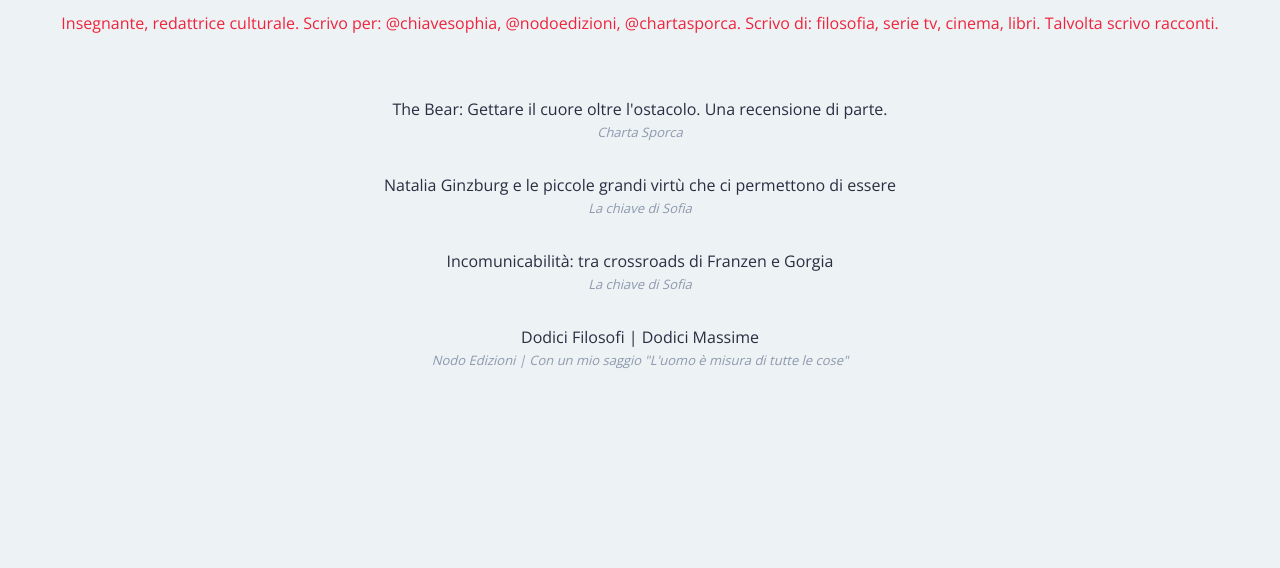
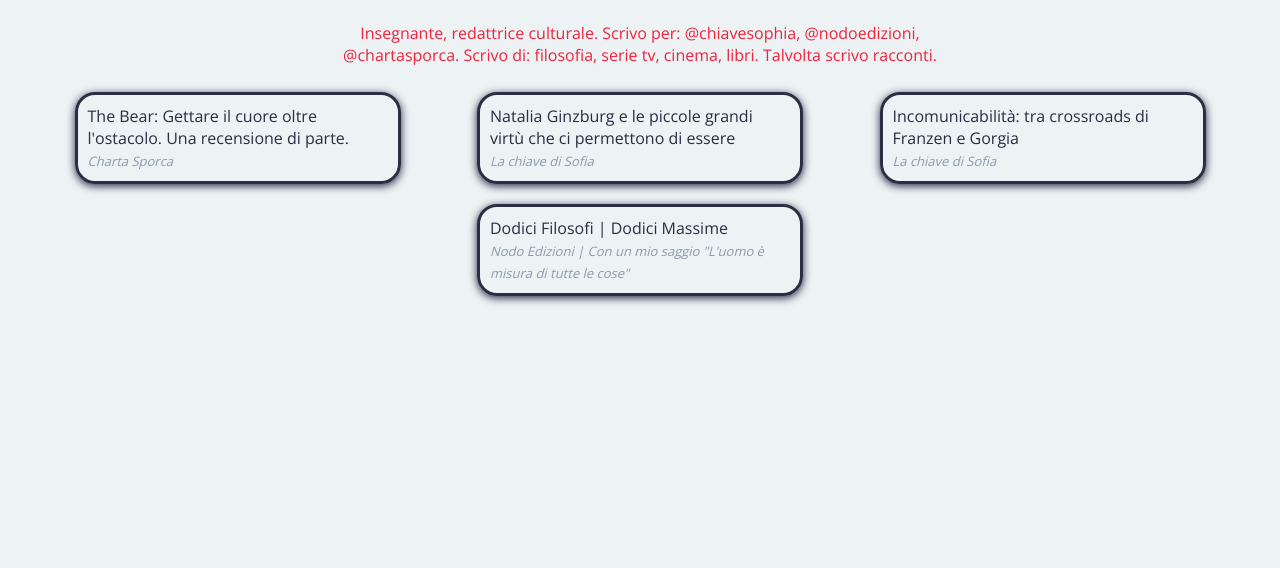
Before and after one commit to Tussis88/LinkTreeFra, a plain HTML site: page index.html in a window 1280 px wide. Shown: the part 232-800 px from the top of the page. Drawn offline with nearby package versions, Linux system fonts and the light colour scheme.

Commit message:
creato le carte

```diff
--- a/index.html
+++ b/index.html
@@ -1,46 +1,52 @@
 <!DOCTYPE html>
 <html lang="en">
+
 <head>
     <meta charset="UTF-8">
     <title>Francesca Plesnizer - Links</title>
     <link rel="stylesheet" href="styles.css">
 </head>
+
 <body>
     <main>
         <header>
-            <img src="/immagini/fra.jpeg">
+            <img src="immagini/fra.jpeg">
             <h1>Francesca Plesnizer</h1>
             <p>
-                Insegnante, redattrice culturale. Scrivo per: @chiavesophia, @nodoedizioni, @chartasporca. Scrivo di: filosofia, serie tv, cinema, libri. Talvolta scrivo racconti.
+                Insegnante, redattrice culturale. Scrivo per: @chiavesophia, @nodoedizioni, @chartasporca. Scrivo di:
+                filosofia, serie tv, cinema, libri. Talvolta scrivo racconti.
             </p>
         </header>
 
-        <ul>
-            <li>
-                <a href="https://www.chartasporca.it/the-bear-gettare-il-cuore-oltre-lostacolo-una-recensione-di-parte/">
+        <div class="container">
+            <div class="card">
+                <a
+                    href="https://www.chartasporca.it/the-bear-gettare-il-cuore-oltre-lostacolo-una-recensione-di-parte/">
                     The Bear: Gettare il cuore oltre l'ostacolo. Una recensione di parte.<br>
                     <i class="rivista">Charta Sporca</i>
                 </a>
-            </li>
-            <li>
+            </div>
+            <div class="card">
                 <a href="http://www.lachiavedisophia.com/blog/natalia-ginzburg-piccole-grandi-virtu-permettono-essere/">
                     Natalia Ginzburg e le piccole grandi virtù che ci permettono di essere<br>
                     <i class="rivista">La chiave di Sofia</i>
                 </a>
-            </li>
-            <li>
+            </div>
+            <div class="card">
                 <a href="http://www.lachiavedisophia.com/blog/incomunicabilita-tra-crossroads-di-franzen-e-gorgia/">
                     Incomunicabilità: tra crossroads di Franzen e Gorgia<br>
                     <i class="rivista">La chiave di Sofia</i>
                 </a>
-            </li>
-            <li>
+            </div>
+            <div class="card">
                 <a href="https://www.nodoedizioni.it/libreria/libri/dodici-filosofi-dodici-massime/">
                     Dodici Filosofi | Dodici Massime<br>
                     <i class="rivista">Nodo Edizioni | Con un mio saggio "L'uomo è misura di tutte le cose"</i>
                 </a>
-            </li>
-        </ul>
+            </div>
+        </div>
+
     </main>
 </body>
+
 </html>
--- a/styles.css
+++ b/styles.css
@@ -1,4 +1,5 @@
 @import url('https://fonts.googleapis.com/css2?family=Open+Sans:wght@400;700&display=swap');
+
 :root {
     --color1: #d90429;
     --color2: #ef233c;
@@ -7,15 +8,17 @@
     --color5: #2b2d42;
 }
 
-body, html {
-    margin: 0;
+body,
+html {
+    margin: 10;
     padding: 0;
     font-family: 'Open sans', sans-serif;
     background-color: var(--color3);
 }
 
 header {
-    margin-top: 10px;
+    margin: auto;
+    margin-top: 20px;
     margin-left: 20px;
     margin-right: 20px;
     text-align: center;
@@ -23,7 +26,8 @@ header {
     flex-direction: column;
     align-items: center;
 }
-header > img {
+
+header>img {
     width: 8em;
     height: 8em;
     border-radius: 100%;
@@ -31,31 +35,46 @@ header > img {
     box-shadow: rgb(36, 38, 66) 0px 2px 8px 0px;
 }
 
-header > h1 {
+header>h1 {
     color: var(--color1);
     letter-spacing: 0.1em;
     font-weight: 700;
 }
-header > p {
-    color: var(--color2)
+
+header>p {
+    color: var(--color2);
+    width: 70%;
+    max-width: 600px;
+
 }
 
-ul {
-    list-style: none;
-    text-align: center;
-    margin: 0 auto;
-    padding: 2em;
-    color: var(--color5);
+.container {
+    display: flex;
+    align-items: flex-end;
+    flex-wrap: wrap;
+    justify-content: space-evenly;
+    /* margin: 0 150px;  da aggiungere alla versione desktop, magari con percentuale */
+
 }
 
-li {
-    padding: 1em;
+.card {
+    min-width: 300px;
+    max-width: 300px;
+    border: solid var(--color5);
+    border-radius: 20px;
+    padding: 10px;
+    flex: 1;
+    margin: 10px;
+    box-shadow: rgb(36, 38, 66) 0px 2px 8px 0px;
 }
+
 a {
     color: var(--color5);
     text-decoration: none;
 }
-i {
+
+.rivista {
     font-size: small;
-    color: var(--color4)
+    color: var(--color4);
+    text-align: right;
 }
```
